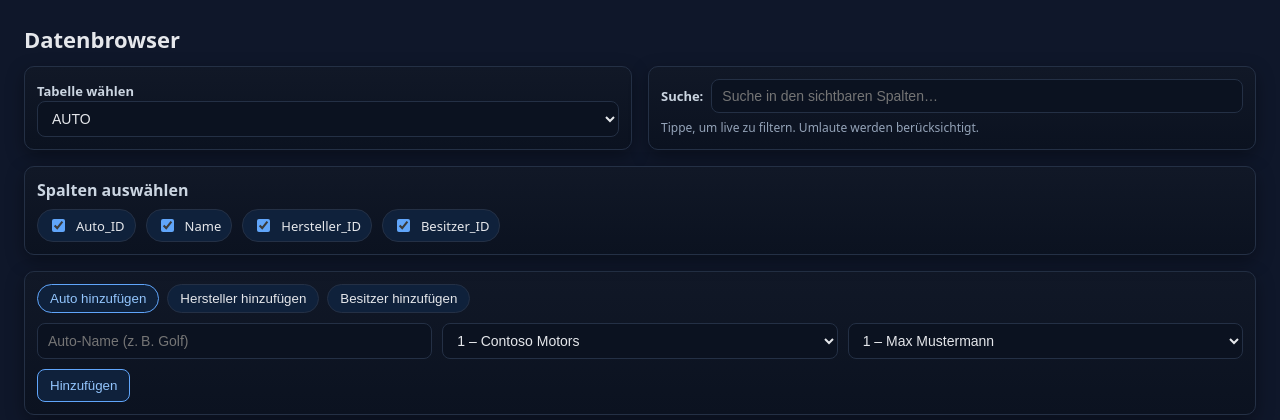
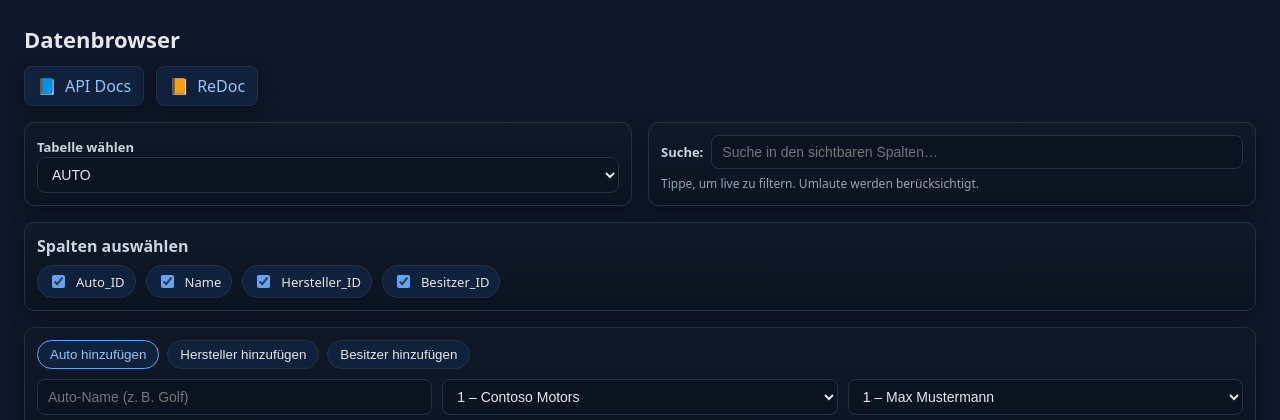
Before and after one commit to KaiBorng/LF8_DB_Project, a FastAPI app: page / in a window 1280 px wide. Shown: the top 420 px of the page. Run offline with FastAPI, Linux system fonts and the light colour scheme; data comes from the database, SQL or seed files in the repository.

Commit message:
add docs

```diff
--- a/templates/browser.html
+++ b/templates/browser.html
@@ -34,6 +34,21 @@
             color: var(--text);
         }
         h1 { margin: 0 0 12px 0; font-size: 22px; font-weight: 650; }
+
+        /* Top Actions (Docs & ReDoc) */
+        .top-actions{
+            display:flex; gap:12px; align-items:center;
+            margin: 8px 0 16px 0;
+        }
+        .top-actions .btn-link{
+            display:inline-flex; align-items:center; gap:8px;
+            padding:8px 12px; border-radius:8px; border:1px solid var(--border);
+            background: var(--chip); color: var(--accent-2); text-decoration:none;
+            box-shadow: var(--shadow);
+            transition: filter .15s ease, border-color .15s ease;
+        }
+        .top-actions .btn-link:hover{ filter:brightness(1.05); border-color: var(--accent); }
+        .top-actions .emoji{ font-size: 16px; }
 
         .controls {
             display: grid;
@@ -138,6 +153,19 @@
 </head>
 <body>
     <h1>Datenbrowser</h1>
+
+    <!-- ✨ Neue Buttons für Docs & ReDoc (vor der Datenbank) -->
+    <div class="top-actions">
+        <a class="btn-link" href="/docs" target="_blank" rel="noopener">
+            <span class="emoji">📘</span>
+            <span>API Docs</span>
+        </a>
+        <a class="btn-link" href="/redoc" target="_blank" rel="noopener">
+            <span class="emoji">📙</span>
+            <span>ReDoc</span>
+        </a>
+    </div>
+
     <div id="msg" class="msg"></div>
 
     <div class="controls">
```
